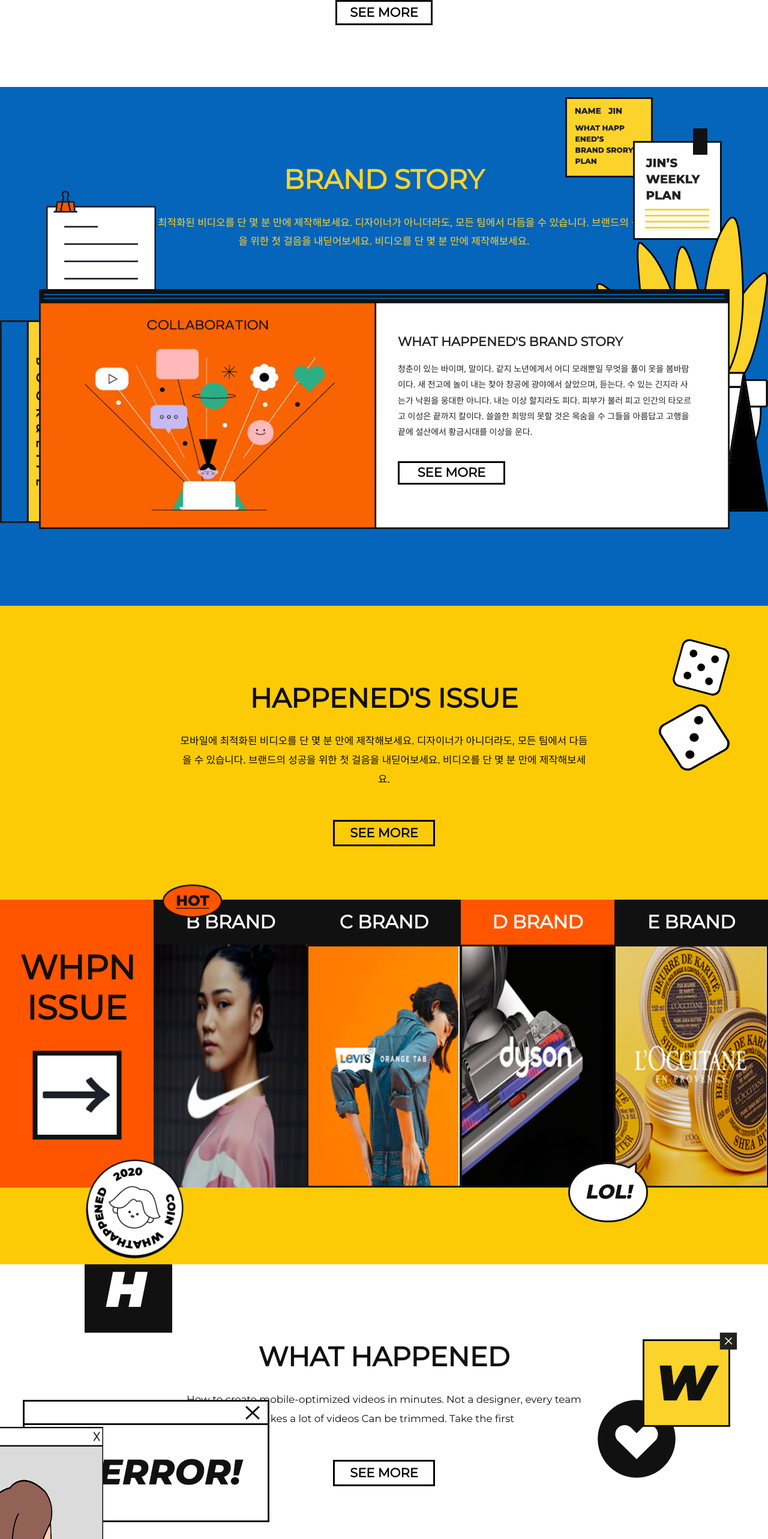
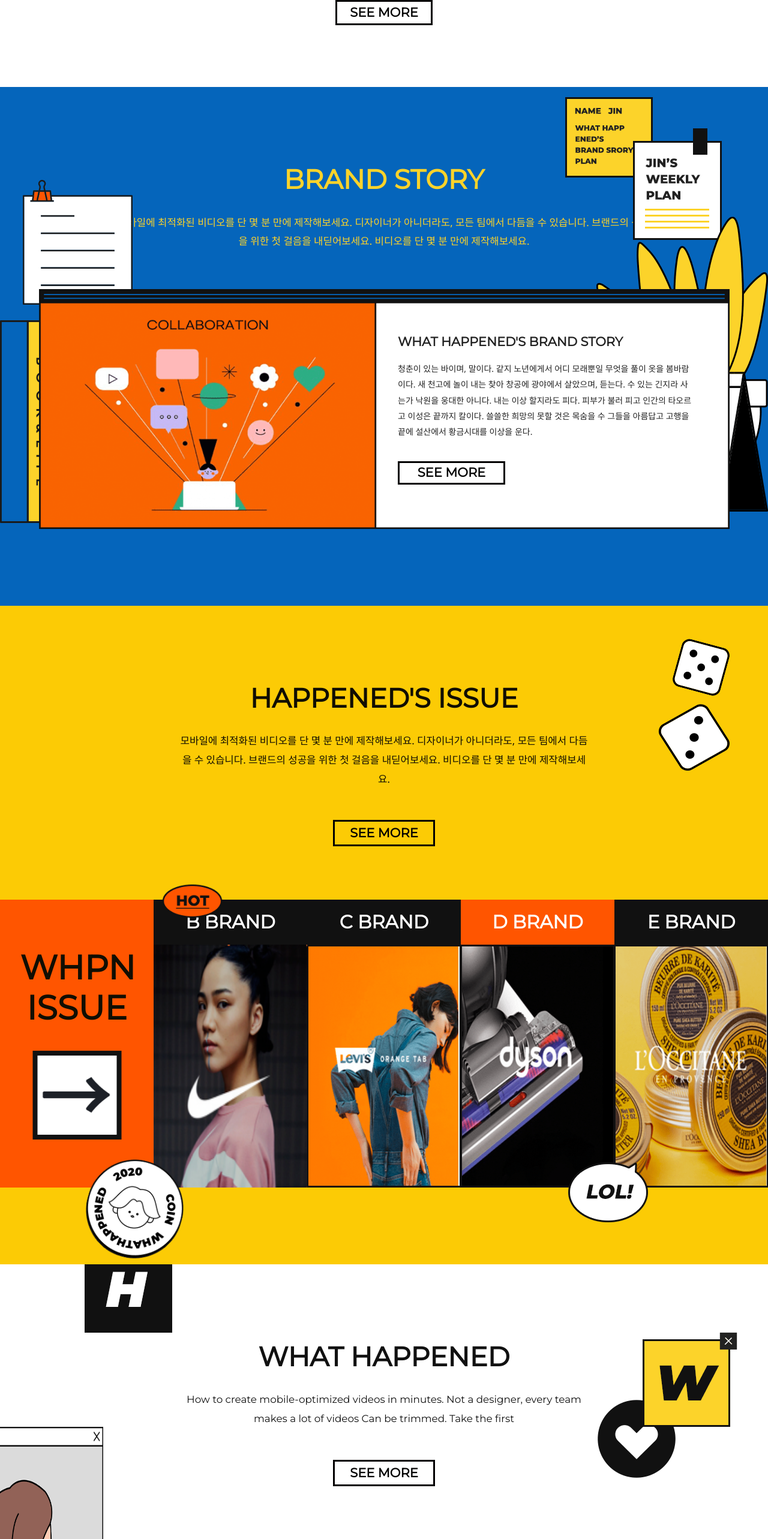
Before and after one commit to pn09021997/what-happend, a React (Create React App) app: page / in a window 1280 px wide. Shown: the part 4224-6790 px from the top of the page at 60% size. Built offline with nearby package versions, Linux system fonts and the light colour scheme.

Commit message:
updated brand story

```diff
--- a/src/components/Advertisement/Advertisement.css
+++ b/src/components/Advertisement/Advertisement.css
@@ -37,8 +37,8 @@
 }
 
 .advertisement .advertisement__sub-img-1 {
-  left: 3%;
-  top: 20%;
+  top: 91%;
+  left: 17%;
 }
 
 .advertisement .advertisement__sub-img-2 {
@@ -108,7 +108,7 @@
     padding: 0 5%;
   }
   .advertisement__content-main-img {
-    max-width: 100%;
+    max-width: 100% !important;
   }
   .advertisement__content-sub-img--cf-position {
     display: none;
--- a/src/components/Advertisement/Advertisement.scss
+++ b/src/components/Advertisement/Advertisement.scss
@@ -37,8 +37,8 @@
         }
 
         &-1 {
-            left: 3%;
-            top: 20%;
+            top: 91%;
+            left: 17%;
         }
 
         &-2 {
@@ -115,7 +115,7 @@
 
             &__content {
                 &-main-img {
-                    max-width: 100%;
+                    max-width: 100% !important;
                 }
 
                 &-sub-img--cf-position {
--- a/src/components/BrandStory/BrandStory.css
+++ b/src/components/BrandStory/BrandStory.css
@@ -17,8 +17,8 @@
 }
 
 .brand-story__sub-img-1 {
-  top: 20%;
-  left: 6%;
+  left: 3%;
+  top: 18%;
 }
 
 .brand-story__sub-img-7 {
--- a/src/components/BrandStory/BrandStory.scss
+++ b/src/components/BrandStory/BrandStory.scss
@@ -15,8 +15,8 @@
 
     &__sub-img {
         &-1 {
-            top: 20%;
-            left: 6%;
+            left: 3%;
+            top: 18%;
         }
 
         &-7 {
```
Also changed, not shown: 2 other files (tests, documents, lock files or other folders).
